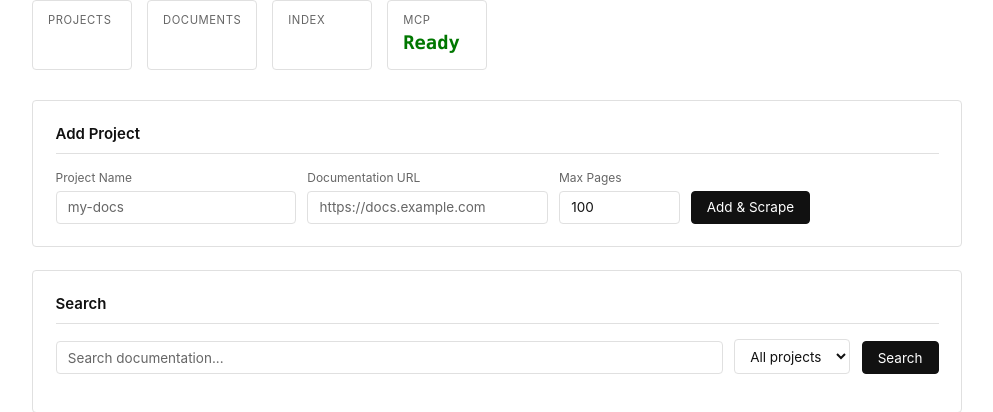
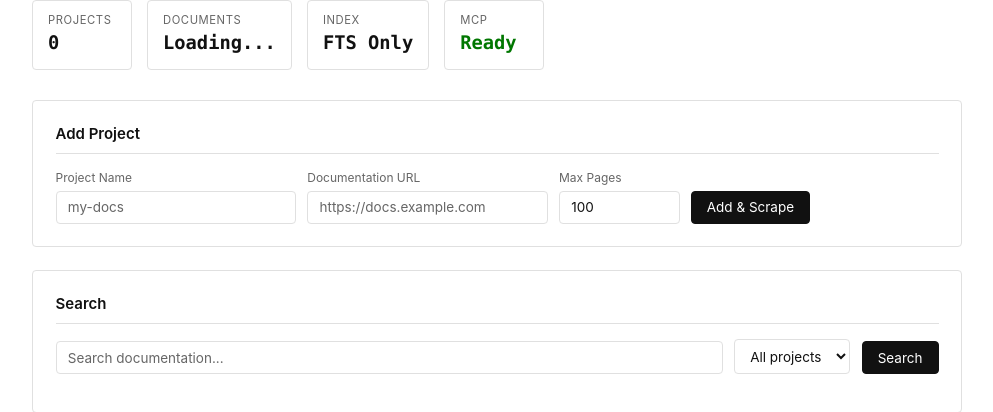
Before and after one commit to laxmanisawesome/docsmcp, a Python web app: template src/templates/index.html in a window 1280 px wide. Shown: the part 59-471 px from the top of the page, without its empty margins (143-1136 px from the left). Run offline with Jinja, Linux system fonts and the light colour scheme; the template is opened without the code that fills it, so the values that code supplies are empty; some libraries are stand-ins or nearby versions.

Commit message:
fix: update project statistics display in the web UI; improve template variable usage

```diff
--- a/src/main.py
+++ b/src/main.py
@@ -60,8 +60,8 @@ app.add_middleware(
 )
 
 # Templates and static files
-TEMPLATES_DIR = Path(__file__).parent / "web" / "templates"
-STATIC_DIR = Path(__file__).parent / "web" / "static"
+TEMPLATES_DIR = Path(__file__).parent / "templates"
+STATIC_DIR = Path(__file__).parent / "static"
 
 templates = Jinja2Templates(directory=str(TEMPLATES_DIR)) if TEMPLATES_DIR.exists() else None
 
@@ -213,7 +213,7 @@ async def get_metrics():
 
 # --- Project Endpoints ---
 
-@app.get("/api/projects", response_model=List[Project], dependencies=[Depends(verify_token)])
+@app.get(\"/api/stats\")\nasync def get_stats():\n    \"\"\"Get overall system statistics.\"\"\"\n    projects = list_projects()\n    total_projects = len(projects)\n    total_documents = 0\n    \n    for project_id in projects:\n        stats = get_project_stats(project_id)\n        total_documents += stats[\"page_count\"]\n    \n    return {\n        \"projects\": total_projects,\n        \"documents\": total_documents,\n        \"index_type\": \"Vector + FTS\" if settings.enable_vector_index else \"FTS Only\",\n    }\n\n\n@app.get(\"/api/projects\", response_model=List[Project], dependencies=[Depends(verify_token)])
 async def get_projects():
     """List all projects."""
     projects = []
--- a/src/templates/index.html
+++ b/src/templates/index.html
@@ -24,15 +24,15 @@
         <section class="status-bar">
             <div class="status-item">
                 <span class="label">Projects</span>
-                <span class="value" id="project-count">{{ stats.projects }}</span>
+                <span class="value" id="project-count">{{ projects|length }}</span>
             </div>
             <div class="status-item">
                 <span class="label">Documents</span>
-                <span class="value" id="doc-count">{{ stats.documents }}</span>
+                <span class="value" id="doc-count">Loading...</span>
             </div>
             <div class="status-item">
                 <span class="label">Index</span>
-                <span class="value">{{ stats.index_type }}</span>
+                <span class="value">{{ 'Vector + FTS' if settings.enable_vector else 'FTS Only' }}</span>
             </div>
             <div class="status-item">
                 <span class="label">MCP</span>
```
